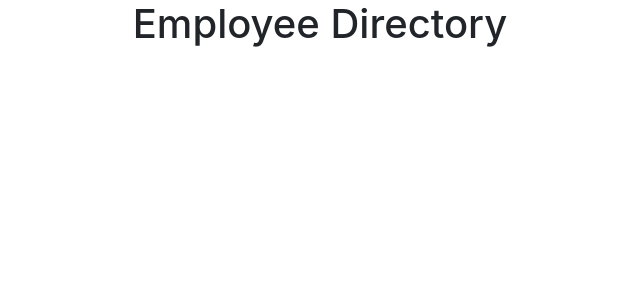
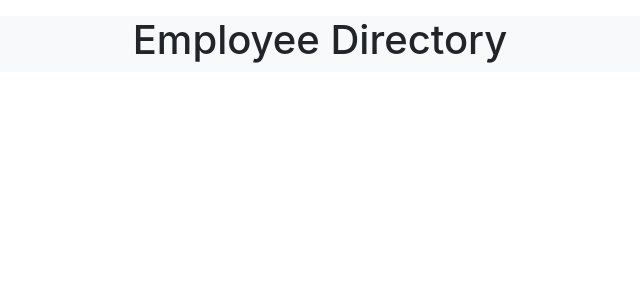
Before and after one commit to b-hexsoul/react-employee-directory, a React (Create React App) app: page / in a window 1280 px wide. Shown: the top 300 px of the page, without its empty margins (320-960 px from the left). Built offline with nearby package versions, Linux system fonts and the light colour scheme.

Commit message:
'Update Heading Component'

```diff
--- a/src/components/Heading/heading.component.jsx
+++ b/src/components/Heading/heading.component.jsx
@@ -1,6 +1,13 @@
 import React from "react";
-import "./heading.styles.css";
+import Container from "react-bootstrap/Container";
+import Row from "react-bootstrap/Row";
 
 export function Heading() {
-  return <h1>Employee Directory</h1>;
+  return (
+    <Container className="bg-light" fluid>
+      <Row className="justify-content-center my-3">
+        <h1>Employee Directory</h1>
+      </Row>
+    </Container>
+  );
 }
```
